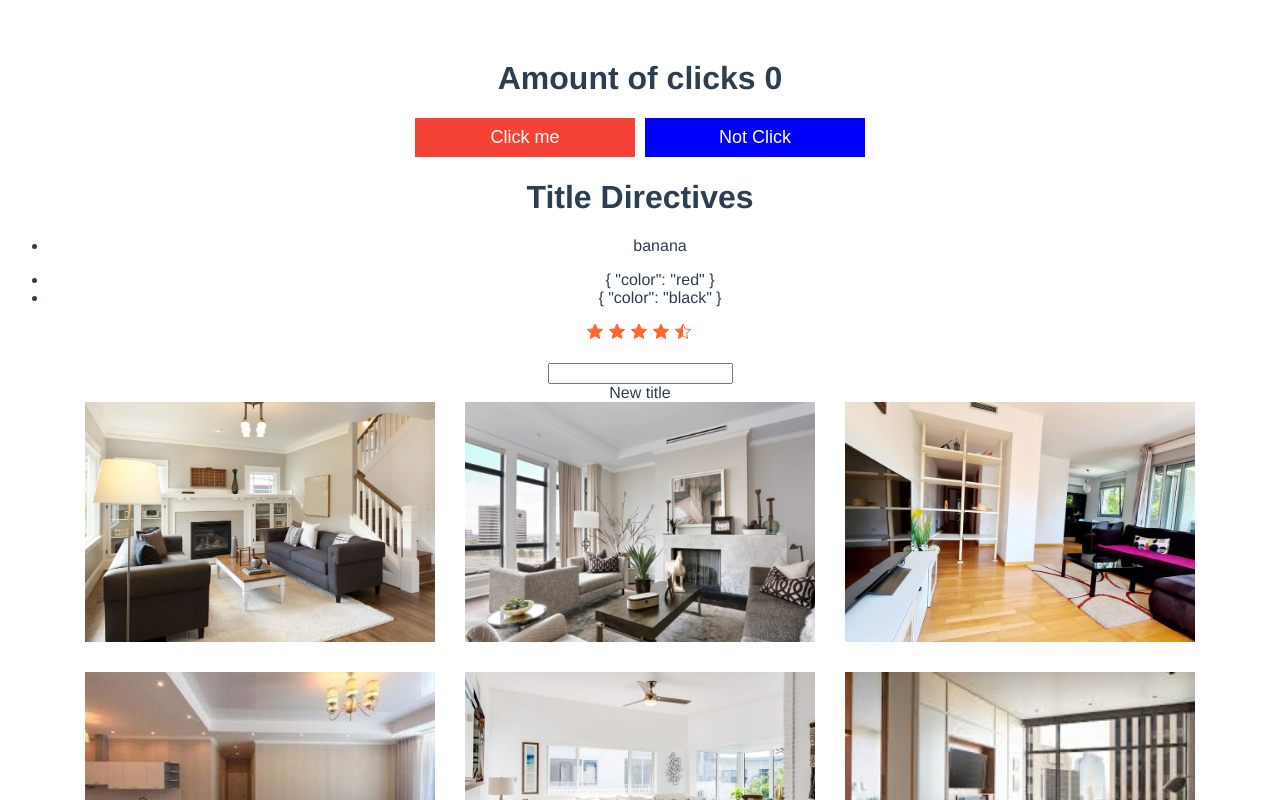
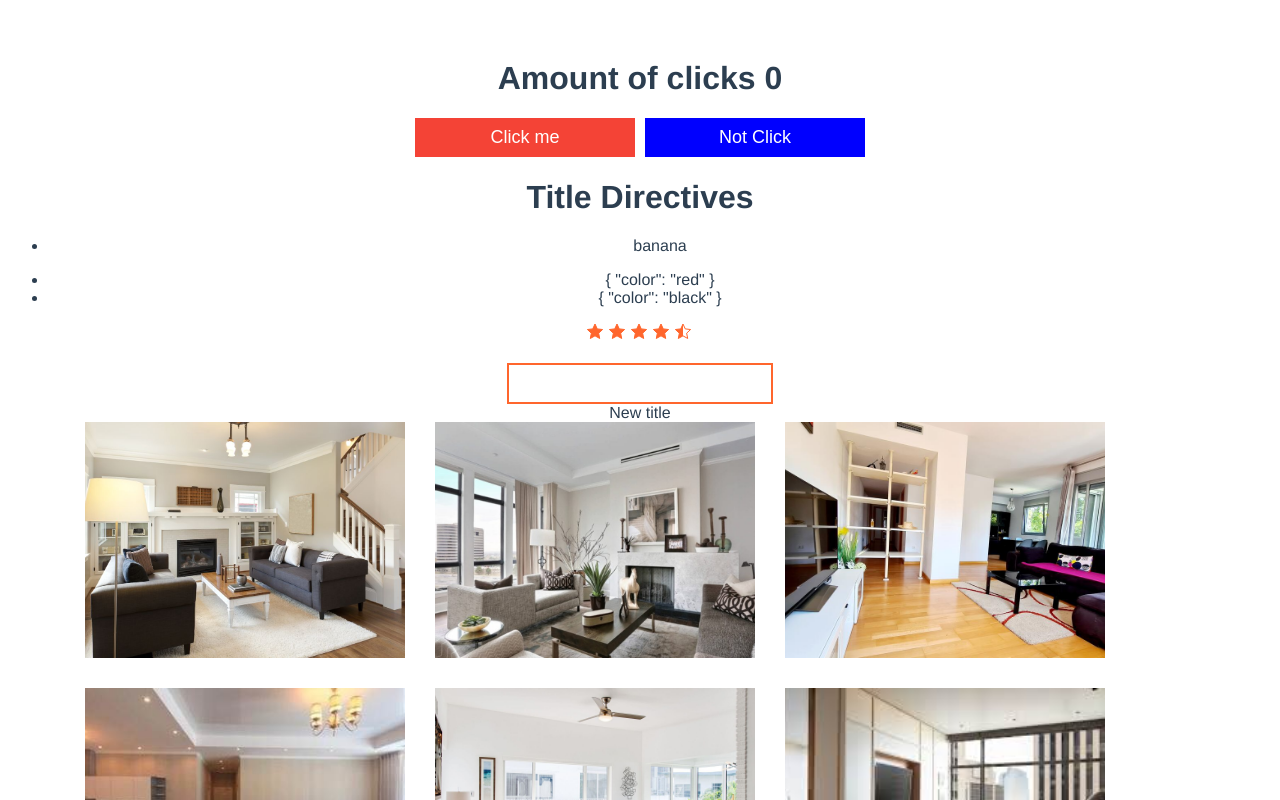
Before and after one commit to Taras-Roboteckyi/Vue-CLI_first-app, a Vue app: page / in a window 1280 px wide. Shown: the top 800 px of the page. Built offline with nearby package versions, Linux system fonts and the light colour scheme.

Commit message:
add styled to custom input

```diff
--- a/src/App.vue
+++ b/src/App.vue
@@ -60,5 +60,15 @@ export default {
   text-align: center;
   color: #2c3e50;
   margin-top: 60px;
+
+}
+
+* {
+  box-sizing: border-box;
+
+  /* &::before,
+  &::after {
+    box-sizing: inherit;
+  } */
 }
 </style>
--- a/src/components/shared/CustomInput.vue
+++ b/src/components/shared/CustomInput.vue
@@ -1,5 +1,5 @@
 <template>
-    <input v-on="listeners">
+    <input v-on="listeners" class="custom-input">
 </template>
 
 <script>
@@ -16,4 +16,13 @@ export default {
 }
 </script>
 
-<style lang="scss" scoped></style>
+<style lang="scss" scoped>
+.custom-input {
+    min-height: 40px;
+    border: 2px solid #ff662d;
+    font-size: 18px;
+    outline: none;
+    line-height: inherit;
+    padding: 8px 15px;
+}
+</style>
```
